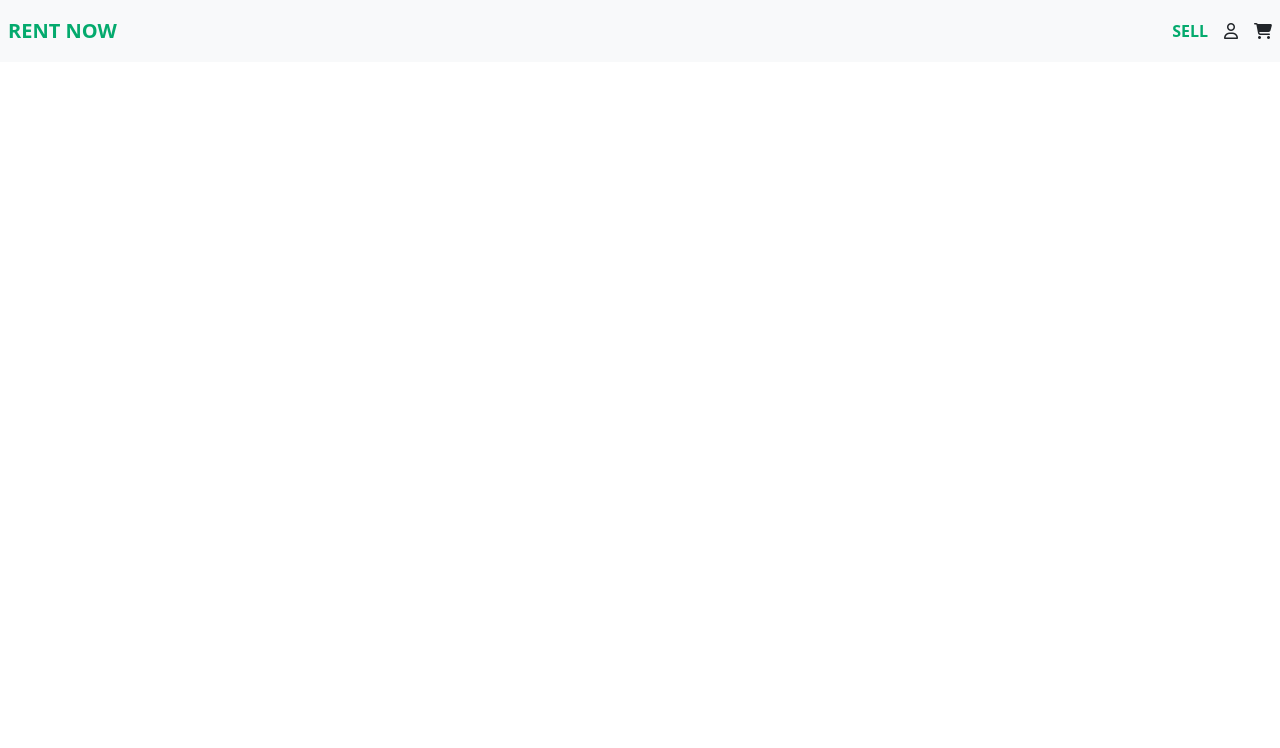
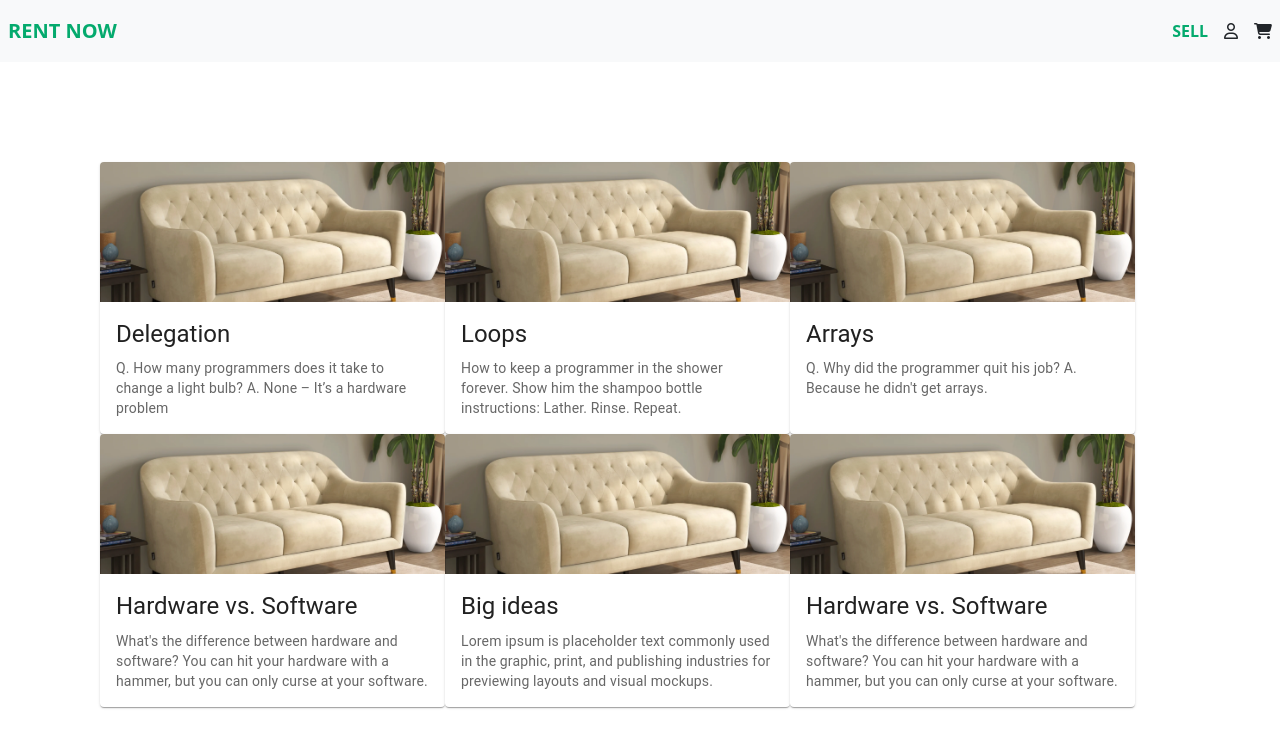
Before and after one commit to krishnan472003/Community-marketplace, a React (Create React App) app: page / in a window 1280 px wide. Shown: the top 748 px of the page. Built offline with nearby package versions, Linux system fonts and the light colour scheme.

Commit message:
added cards

```diff
--- a/package.json
+++ b/package.json
@@ -3,6 +3,9 @@
   "version": "0.1.0",
   "private": true,
   "dependencies": {
+    "@emotion/react": "^11.11.1",
+    "@emotion/styled": "^11.11.0",
+    "@mui/material": "^5.14.9",
     "@testing-library/jest-dom": "^5.17.0",
     "@testing-library/react": "^13.4.0",
     "@testing-library/user-event": "^13.5.0",
--- /dev/null
+++ b/src/cards.js
@@ -0,0 +1,46 @@
+
+const cards = [
+    {
+      key: 1,
+      image:"./imgs/sofa.webp",
+      name: "Delegation",
+      content:
+        "Q. How many programmers does it take to change a light bulb? A. None – It’s a hardware problem"
+    },
+    {
+      key: 2,
+      image:"./imgs/sofa.webp",
+      name: "Loops",
+      content:
+        "How to keep a programmer in the shower forever. Show him the shampoo bottle instructions: Lather. Rinse. Repeat."
+    },
+    {
+      key: 3,
+      name: "Arrays",
+      image:"./imgs/sofa.webp",
+      content:
+        "Q. Why did the programmer quit his job? A. Because he didn't get arrays."
+    },
+    {
+      key: 4,
+      name: "Hardware vs. Software",
+      image:"./imgs/sofa.webp",
+      content:
+        "What's the difference between hardware and software? You can hit your hardware with a hammer, but you can only curse at your software."
+    },
+    {
+      key: 5,
+      image:"./imgs/sofa.webp",
+      name: "Big ideas",
+      content: "Lorem ipsum is placeholder text commonly used in the graphic, print, and publishing industries for previewing layouts and visual mockups."
+    },
+    {
+        key: 6,
+        name: "Hardware vs. Software",
+        image:"./imgs/sofa.webp",
+        content:
+          "What's the difference between hardware and software? You can hit your hardware with a hammer, but you can only curse at your software."
+      }
+  ];
+
+  export default cards;
--- a/src/components/App.css
+++ b/src/components/App.css
@@ -40,3 +40,14 @@
 .navbar a{
   color: #04AA6D;
 }
+.cards-container {
+  padding: 100px;
+  display: flex;
+  flex-direction: row;
+  flex-wrap: wrap;
+}
+
+.card {
+  width: 200px;
+  margin: 10px;
+}
--- a/src/components/App.js
+++ b/src/components/App.js
@@ -1,10 +1,27 @@
 import './App.css';
 import Navbar from "./Navbar";
+import Card from "./Card"
+import cards from '../cards';
 
 function App() {
   return (
     <div>
       <Navbar/>
+      <div className='cards-container'>
+      {cards.map((card)=>{
+
+        return(<Card
+
+
+          name={card.name}
+          content={card.content}
+          image={card.image}
+
+        />);
+      })}
+      </div>
+
+
     </div>
   );
 }
--- /dev/null
+++ b/src/components/Card.jsx
@@ -0,0 +1,31 @@
+import * as React from 'react';
+import Card from '@mui/material/Card';
+import CardContent from '@mui/material/CardContent';
+import CardMedia from '@mui/material/CardMedia';
+import Typography from '@mui/material/Typography';
+import { CardActionArea } from '@mui/material';
+// import sofa from '../static/images/sofa.webp';
+
+
+export default function ActionAreaCard(props) {
+  return (
+    <Card sx={{ maxWidth: 345 }}>
+      <CardActionArea>
+        <CardMedia
+          component="img"
+          height="140"
+          image={props.image}
+          alt="Sofa"
+        />
+        <CardContent>
+          <Typography gutterBottom variant="h5" component="div">
+            {props.name}
+          </Typography>
+          <Typography variant="body2" color="text.secondary">
+           {props.content}
+          </Typography>
+        </CardContent>
+      </CardActionArea>
+    </Card>
+  );
+}
```
Also changed, not shown: public/imgs/sofa.webp (added), 1 other file (tests, documents, lock files or other folders).
